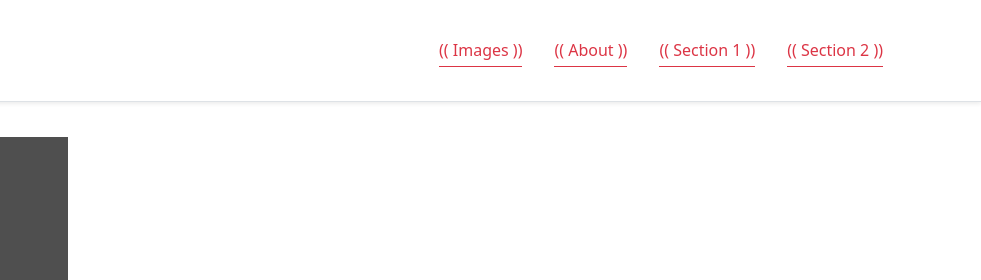
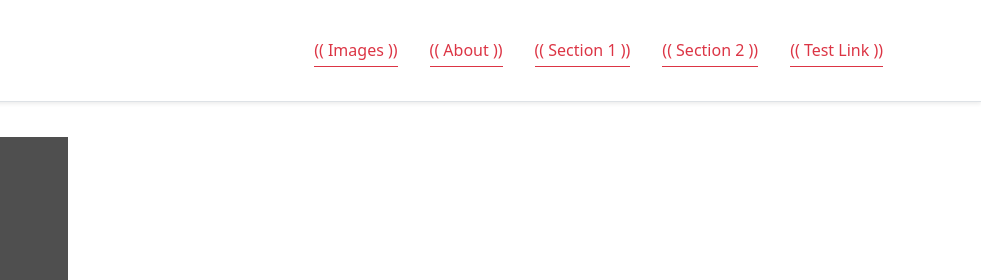
Before and after one commit to ntgovernment/niyam_training, a website built with Vite: page simpsons web _ simpsons web.html in a window 1280 px wide. Shown: the top 280 px of the page, 299-1280 px from the left. Built offline with nearby package versions, Linux system fonts and the light colour scheme; grey boxes are pictures that could not be loaded.

Commit message:
Add temporary Test Link nav item

```diff
--- a/simpsons web _ simpsons web.html
+++ b/simpsons web _ simpsons web.html
@@ -46,6 +46,10 @@
                                                      <li class="nav-item px-lg-3 mb-2 mb-lg-0">
                                  <a class="nav-link px-0 py-1 border-bottom  active border-danger text-danger" href="https://ntgov-web-dev.matrix.squiz.cloud/simpsons_web/section-2">
                                       (( Section 2 ))                                  </a>
+                             </li>
+                                                     <li class="nav-item px-lg-3 mb-2 mb-lg-0">
+                                 <a class="nav-link px-0 py-1 border-bottom  active border-danger text-danger" href="https://ntgov-web-dev.matrix.squiz.cloud/simpsons_web/test-link">
+                                      (( Test Link ))                                  </a>
                              </li>
                                                      </ul>
           </div>
```
